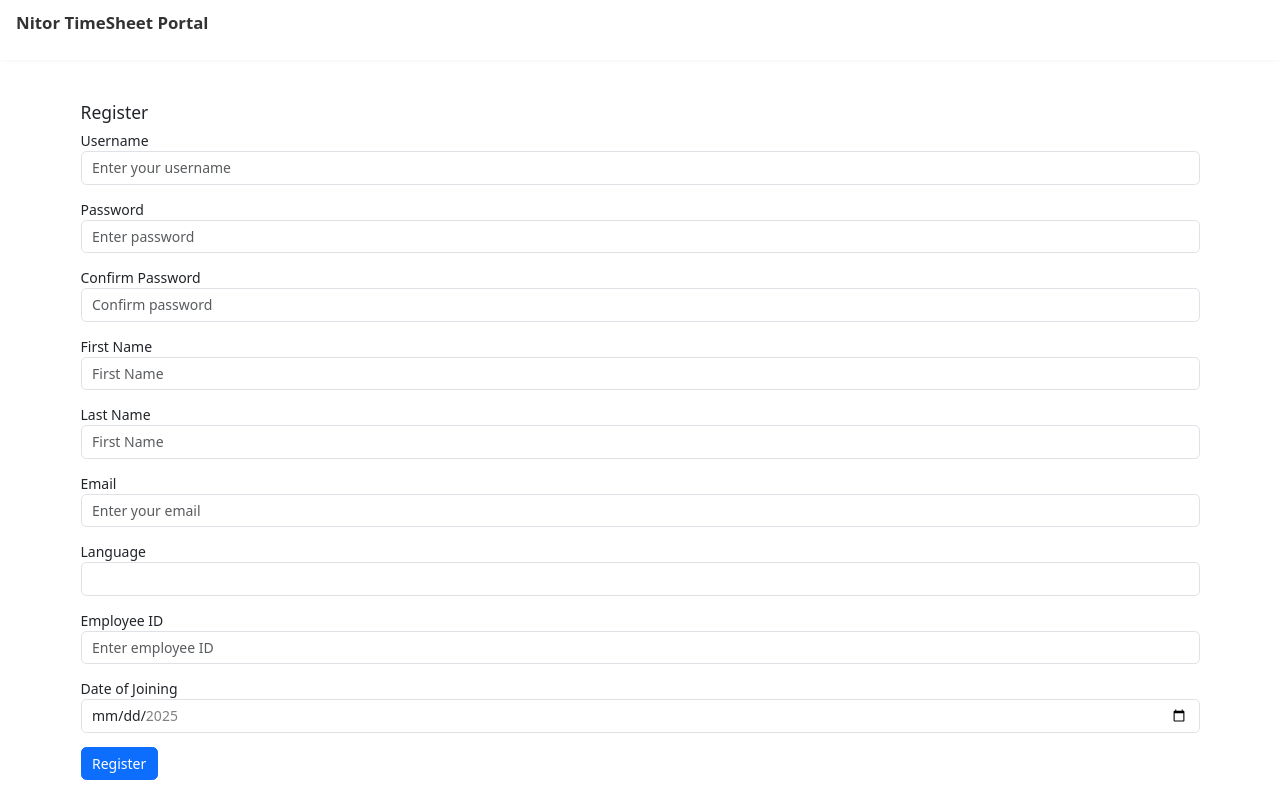
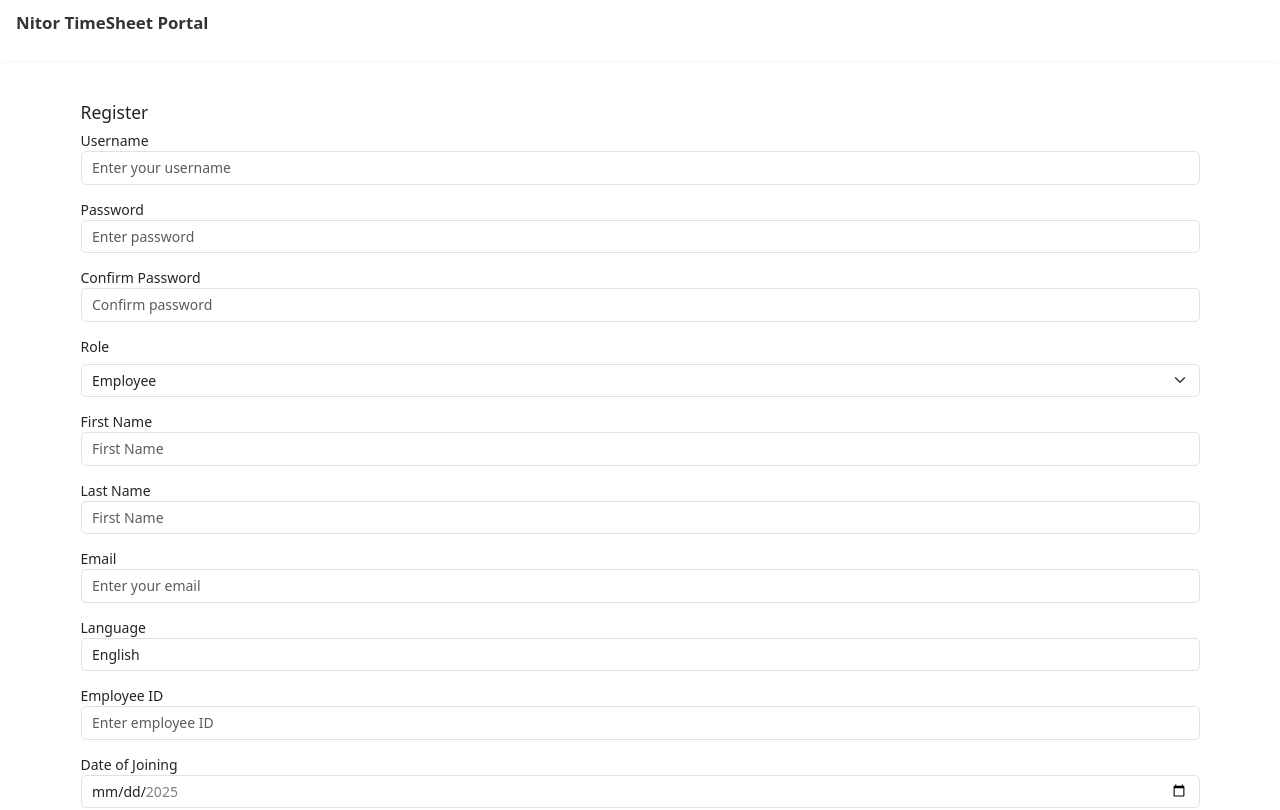
Before and after one commit to gurudatt-kayastha/TimeSheetForWellSky, an Angular app: page /register in a window 1280 px wide. Shown: the top 810 px of the page. Built offline with nearby package versions, Linux system fonts and the light colour scheme.

Commit message:
added role field in register form and removed debuggers

```diff
--- a/db.json
+++ b/db.json
@@ -1,26 +1,16 @@
 {
   "users": [
     {
-      "id": "9c95",
+      "id": "6ed8",
       "login": "rohit.sali",
       "password": "rohitsali",
+      "role": "Employee",
       "firstName": "Rohit",
       "lastName": "Sali",
-      "email": "rohitsali@gmail.com",
+      "email": "rohit.sali@nitorinfotech.com",
       "language": "en",
-      "employeeId": "ASDFSDAF",
-      "dateOfJoining": "2025-11-18"
-    },
-    {
-      "id": "63e5",
-      "login": "harish.devhare",
-      "password": "harishdevhare",
-      "firstName": "harish",
-      "lastName": "devheare",
-      "email": "dharish@gmail.com",
-      "language": "en",
-      "employeeId": "WERWE",
-      "dateOfJoining": "2025-10-28"
+      "employeeId": "SDSDF",
+      "dateOfJoining": "2025-11-03"
     }
   ]
 }
--- a/src/app/features/auth/register/register.html
+++ b/src/app/features/auth/register/register.html
@@ -19,7 +19,7 @@
         [ngClass]="{ 'is-invalid': submitted && f['password'].errors }" />
       <div *ngIf="submitted && f['password'].errors" class="invalid-feedback">
         <div *ngIf="f['password'].errors['required']">Password is required.</div>
-        <div *ngIf="f['password'].errors['minlength']">Password must be at least 6 characters.</div>
+        <div *ngIf="f['password'].errors['minlength']">Password must be at least 8 characters.</div>
       </div>
     </div>
 
@@ -31,6 +31,18 @@
       <div *ngIf="submitted && f['confirmation'].errors" class="invalid-feedback">
         <div *ngIf="f['confirmation'].errors['required']">Confirmation is required.</div>
         <div *ngIf="f['confirmation'].errors['mismatch']">Passwords do not match.</div>
+      </div>
+    </div>
+
+    <!-- Role Dropdown -->
+    <div class="form-group mb-3">
+      <label for="role" class="form-label">Role</label>
+      <select [(ngModel)]="selectedValue" id="role" formControlName="role" class="form-select"
+        [ngClass]="{ 'is-invalid': submitted && f['role'].errors }">
+        <option *ngFor="let r of roles" [value]="r.role">{{ r.role }}</option>
+      </select>
+      <div *ngIf="submitted && f['role'].errors" class="invalid-feedback">
+        Role is required
       </div>
     </div>
 
@@ -68,7 +80,7 @@
     <!-- Language Dropdown -->
     <div class="form-group mb-3">
       <label for="language">Language</label>
-      <select id="language" formControlName="language" class="form-control"
+      <select [(ngModel)]="selectedLangValue" id="language" formControlName="language" class="form-control"
         [ngClass]="{ 'is-invalid': submitted && f['language'].errors }">
         <option *ngFor="let lang of languages" [value]="lang.code">{{ lang.name }}</option>
       </select>
--- a/src/app/features/auth/register/register.ts
+++ b/src/app/features/auth/register/register.ts
@@ -17,6 +17,8 @@ export class Register {
   submitted = false;
   maxDate = new Date().toISOString().split('T')[0];
   minDate = new Date(Date.now() - 7 * 24 * 60 * 60 * 1000).toISOString().split('T')[0];
+  selectedValue = 'Employee';
+  selectedLangValue = 'en';
 
   languages = [
     { code: 'en', name: 'English' },
@@ -24,6 +26,11 @@ export class Register {
     { code: 'es', name: 'Spanish' },
     { code: 'de', name: 'German' },
     { code: 'hi', name: 'Hindi' },
+  ];
+
+  roles = [
+    { role: 'Employee' },
+    { role: 'Admin' }
   ];
 
   constructor(
@@ -35,8 +42,9 @@ export class Register {
   ngOnInit(): void {
     this.registerForm = this.fb.group({
       login: ['', [Validators.required, Validators.minLength(3)]],
-      password: ['', [Validators.required, Validators.minLength(6)]],
+      password: ['', [Validators.required, Validators.minLength(8)]],
       confirmation: ['', Validators.required],
+      role: ['employee', Validators.required],
       firstName: ['', Validators.required],
       lastName: ['', Validators.required],
       email: ['', [Validators.required, Validators.email]],
@@ -66,7 +74,6 @@ export class Register {
   }
 
   public onSubmit(): void {
-    debugger
     this.submitted = true;
 
     if (this.registerForm.invalid) {
@@ -76,6 +83,7 @@ export class Register {
     const newUser = {
       login: this.registerForm.value.login,
       password: this.registerForm.value.password,
+      role: this.registerForm.value.role,
       firstName: this.registerForm.value.firstName,
       lastName: this.registerForm.value.lastName,
       middleName: this.registerForm.value.middleName,
--- a/src/app/shared/components/header/header.ts
+++ b/src/app/shared/components/header/header.ts
@@ -25,8 +25,6 @@ export class Header {
   }
 
   private updateButtonVisibility(url: string): void {
-    debugger
-    // Show buttons if URL includes "login" or "register"
     this.showAuthButtons =
       url.includes('login');
 
--- a/src/app/shared/services/register.ts
+++ b/src/app/shared/services/register.ts
@@ -13,7 +13,6 @@ export class RegisterService {
 
   // Add new user
   public registerUser(user: any): Observable<any> {
-    debugger
     return this.http.post<any>(this.apiUrl, user);
   }
 }
```
